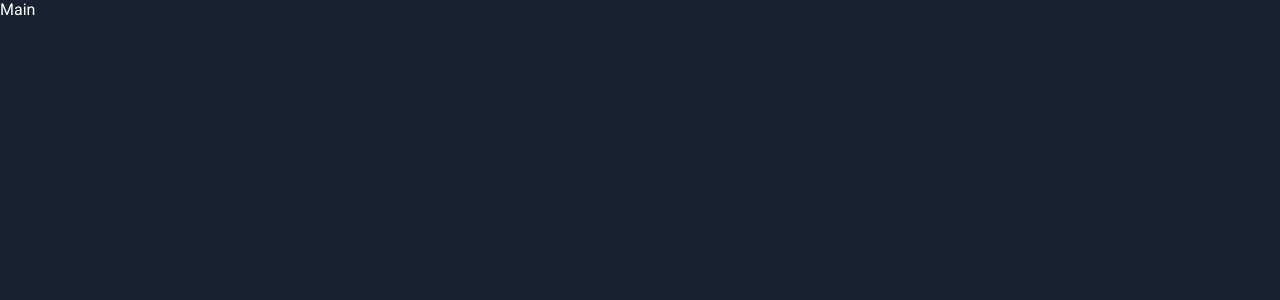
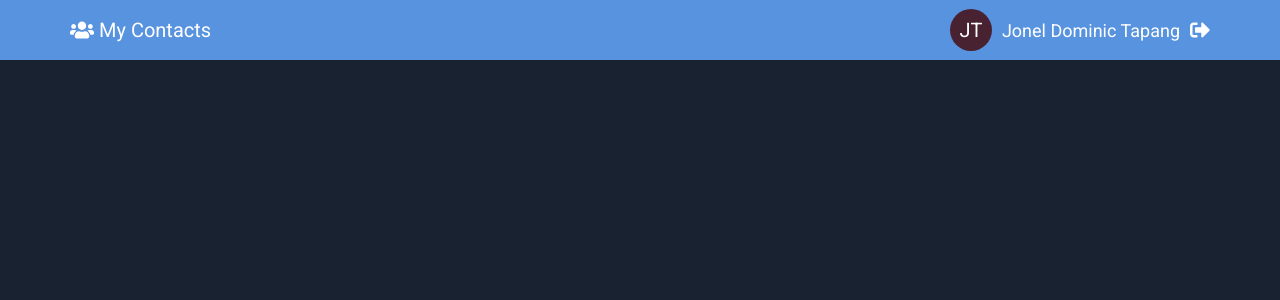
Before and after one commit to joneldominic/User-Contact-Management-App, a React (Create React App) app in the folder frontend/: page /contacts in a window 1280 px wide. Shown: the top 300 px of the page. Built offline with nearby package versions, Linux system fonts and the light colour scheme.

Commit message:
Improve Navbar

```diff
--- /dev/null
+++ b/frontend/src/components/Header/Header.js
@@ -0,0 +1,39 @@
+import React from "react";
+
+import { FaUsers, FaSignOutAlt } from "react-icons/fa";
+
+import Container from "../../core/UI/Container";
+import Avatar from "../../core/UI/Avatar";
+
+import {
+  AppBar,
+  MainWrapper,
+  LogoWrapper,
+  ProfileWrapper,
+  UserName,
+  SignOutButton,
+} from "./style";
+
+const Header = () => {
+  return (
+    <AppBar>
+      <Container>
+        <MainWrapper>
+          <LogoWrapper>
+            <FaUsers />
+            My Contacts
+          </LogoWrapper>
+          <ProfileWrapper>
+            <Avatar>JT</Avatar>
+            <UserName>Jonel Dominic Tapang</UserName>
+            <SignOutButton>
+              <FaSignOutAlt />
+            </SignOutButton>
+          </ProfileWrapper>
+        </MainWrapper>
+      </Container>
+    </AppBar>
+  );
+};
+
+export default Header;
--- /dev/null
+++ b/frontend/src/components/Header/style.js
@@ -0,0 +1,50 @@
+import styled from "styled-components";
+
+export const AppBar = styled.div`
+  position: relative;
+  display: flex;
+  align-items: center;
+  min-height: 56px;
+  background-color: ${(props) => props.theme.primary.main};
+`;
+
+export const MainWrapper = styled.div`
+  display: inline-flex;
+  justify-content: center;
+  align-items: center;
+  width: 100%;
+  height: 60px;
+`;
+
+export const LogoWrapper = styled.div`
+  display: inline-flex;
+  justify-content: center;
+  align-items: center;
+  font-size: ${(props) => props.theme.size.xl};
+
+  & svg {
+    margin-right: 5px;
+    font-size: ${(props) => props.theme.size.xxl};
+  }
+`;
+
+export const ProfileWrapper = styled.div`
+  display: inline-flex;
+  justify-content: center;
+  align-items: center;
+  margin-left: auto;
+`;
+
+export const UserName = styled.div`
+  margin: 0px 10px;
+  font-size: ${(props) => props.theme.size.lg};
+`;
+
+export const SignOutButton = styled.div`
+  display: inline-flex;
+  justify-content: center;
+  font-size: ${(props) => props.theme.size.xl};
+  &:hover {
+    cursor: pointer;
+  }
+`;
--- a/frontend/src/components/SignIn/SignIn.js
+++ b/frontend/src/components/SignIn/SignIn.js
@@ -20,8 +20,8 @@ const SignIn = () => {
       <Card height="380px" width="500px">
         <CardContent>
           <Header>
+            <FaUsers />
             My Contacts
-            <FaUsers />
           </Header>
           <Form>
             <InputUnderlined
--- a/frontend/src/components/SignUp/SignUp.js
+++ b/frontend/src/components/SignUp/SignUp.js
@@ -20,8 +20,9 @@ const SignUp = () => {
       <Card height="480px" width="500px">
         <CardContent>
           <Header>
-            Welcome to My Contacts
+            Welcome to
             <FaUsers />
+            My Contacts
           </Header>
           <Form>
             <InputUnderlined
--- a/frontend/src/components/SignUp/styles.js
+++ b/frontend/src/components/SignUp/styles.js
@@ -19,7 +19,8 @@ export const Header = styled.div`
   font-size: ${(props) => props.theme.size.xl};
 
   & svg {
-    margin-left: 5px;
+    margin-left: 15px;
+    margin-right: 5px;
     font-size: ${(props) => props.theme.size.xxl};
   }
 `;
--- a/frontend/src/core/UI/Avatar.js
+++ b/frontend/src/core/UI/Avatar.js
@@ -16,7 +16,7 @@ const Avatar = styled.div`
 Avatar.defaultProps = {
   width: "42px",
   height: "42px",
-  backgroundColor: "#2ec5d3",
+  backgroundColor: "#492231",
 };
 
 export default Avatar;
--- /dev/null
+++ b/frontend/src/core/UI/Container.js
@@ -0,0 +1,28 @@
+import styled from "styled-components";
+
+const Container = styled.div`
+  margin-right: auto;
+  margin-left: auto;
+
+  @media (max-width: 576px) {
+    width: 100%;
+  }
+
+  @media (min-width: 768px) {
+    width: 720px;
+  }
+
+  @media (min-width: 992px) {
+    width: 960px;
+  }
+
+  @media (min-width: 1200px) {
+    width: 1140px;
+  }
+
+  @media (min-width: 1400px) {
+    width: 1320px;
+  }
+`;
+
+export default Container;
--- a/frontend/src/pages/Main.js
+++ b/frontend/src/pages/Main.js
@@ -1,7 +1,9 @@
 import React from "react";
 
+import Header from "../components/Header/Header";
+
 const Main = () => {
-  return <div>Main</div>;
+  return <Header />;
 };
 
 export default Main;
```
